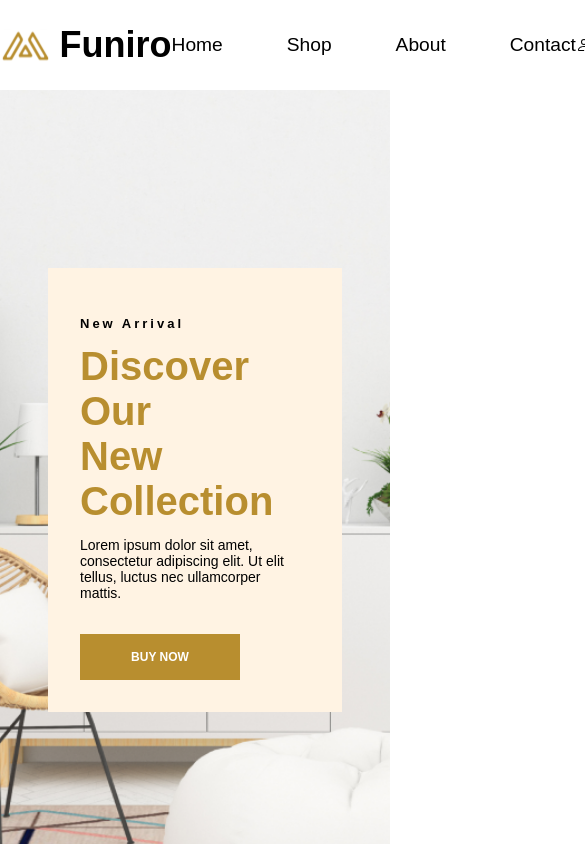
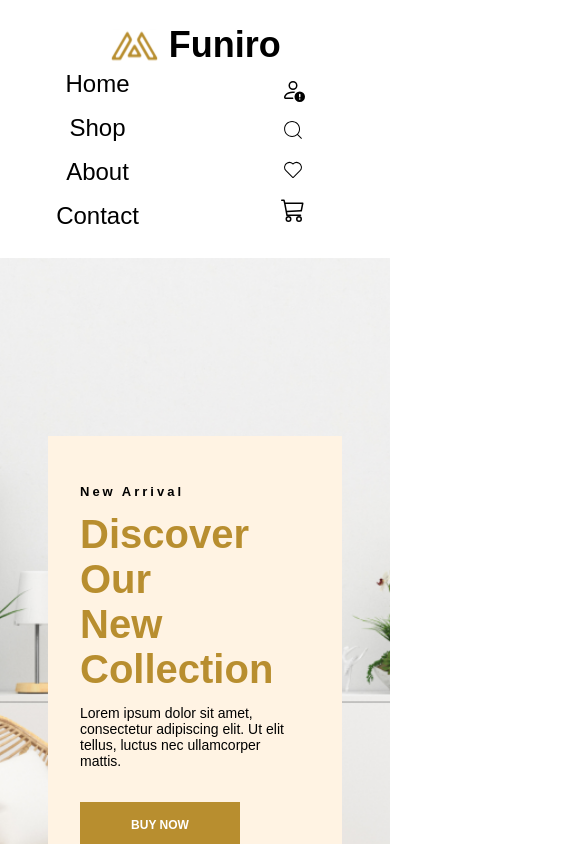
Before and after one commit to waleedabdulah/funiro, a React (Create React App) app: page / in a window 390 px wide. Shown: the top 844 px of the page, 585 px wide, since content can reach past the window. Built offline with nearby package versions, Linux system fonts and the light colour scheme.

Commit message:
revamp the header for the small screens

```diff
--- a/src/App.scss
+++ b/src/App.scss
@@ -2,4 +2,5 @@
     margin: 0;
     padding: 0;
     box-sizing: border-box;
+    overflow: hidden;
 }
--- a/src/component/header/Header.jsx
+++ b/src/component/header/Header.jsx
@@ -11,7 +11,6 @@ export default function Header(){
     return (
         <div className="header-container">
            <div className="logo">
-                {/* <TollIcon style={{fontSize: '2rem'}}/> */}
                 <img src={Logo} alt='Logo' />
                 <h2>Funiro</h2>
            </div>
--- a/src/component/header/Header.scss
+++ b/src/component/header/Header.scss
@@ -6,7 +6,6 @@
     padding: 1.5rem 0rem 1.5rem 0rem;
     max-width: 100%;
     max-height: 100%;
-}
 
     .logo{
         display: flex;
@@ -31,11 +30,11 @@
         display: flex;
         flex-direction: row;
         justify-content: center;
-    gap: 4rem;
+        gap: 3.5rem;
         a{
             text-decoration: none;
             color: black;
-        font-size: larger;
+            font-size: clamp( 10px , 15px , 20px );
             font-weight:500;
             font-family:Arial, Helvetica, sans-serif;
         }
@@ -45,6 +44,44 @@
         display: flex;
         flex-direction: row;
         flex-grow: 1;
-    gap: 3rem;
+        gap: 2rem;
         justify-content: flex-start ;
     }
+
+    @media screen and (max-width: 768px) {
+        display: grid;
+        grid-template-rows: 1fr 4fr;
+        grid-template-columns: repeat(2 , 1fr);
+
+        .logo{
+            grid-area: 1 / 1 / 1 / 3;
+        }
+
+        .navbar-item{
+            grid-area: 2 / 1 / 2 / 1;
+
+            nav{
+                display: flex;
+                flex-direction: column;
+                justify-content: center;
+                align-items: center;
+                gap: 1rem ;
+
+                a{
+                    font-size: x-large;
+                }
+            }
+        }
+
+        .icons{
+            grid-area: 2 / 2 / 2 / 2;
+            display: flex;
+            flex-direction: column;
+            justify-content: center;
+            align-items: center;
+            gap: 1rem ;
+            font-size: x-large;
+        }
+
+    }
+}
--- a/src/styles.scss
+++ b/src/styles.scss
@@ -10,4 +10,5 @@
     padding: 0;
     width: 100%;
     height: 100%;
+    // overflow: hidden;
   }
```
Lines whose indentation alone changed are shown as unchanged.
